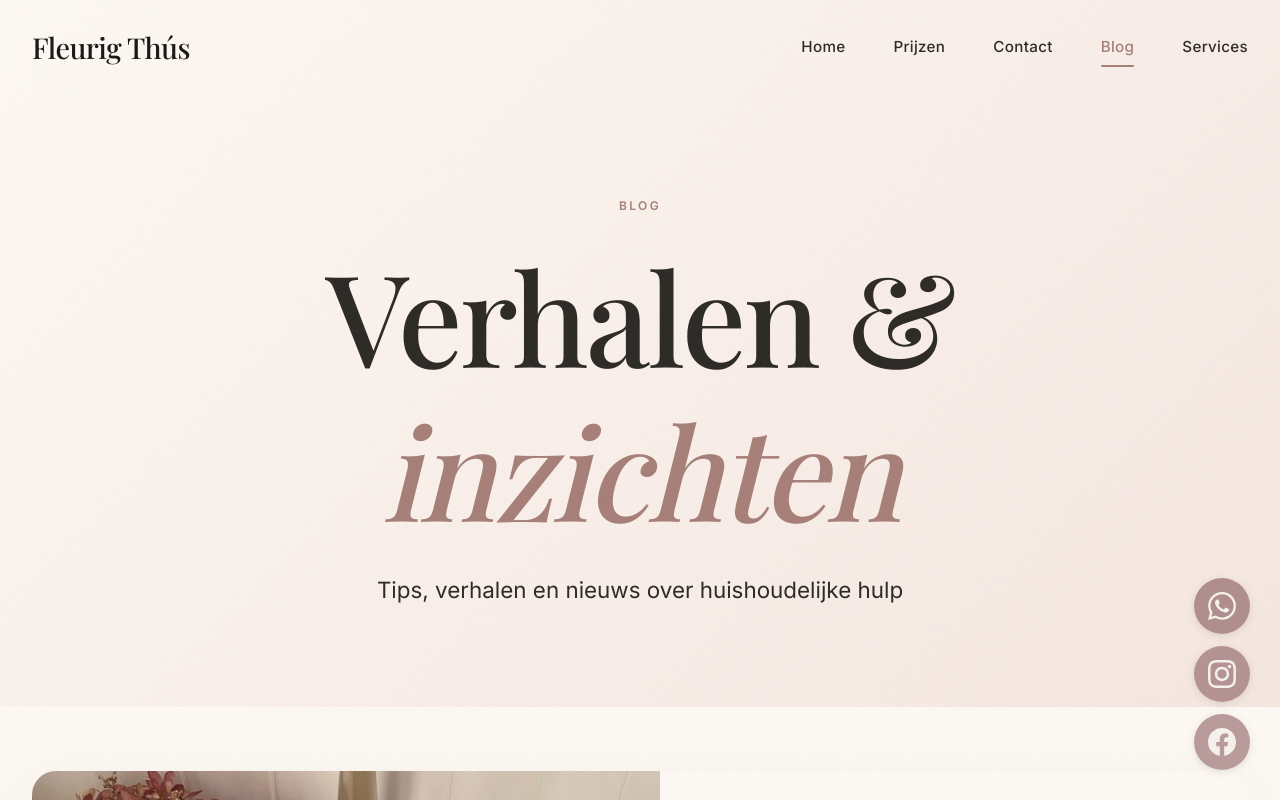
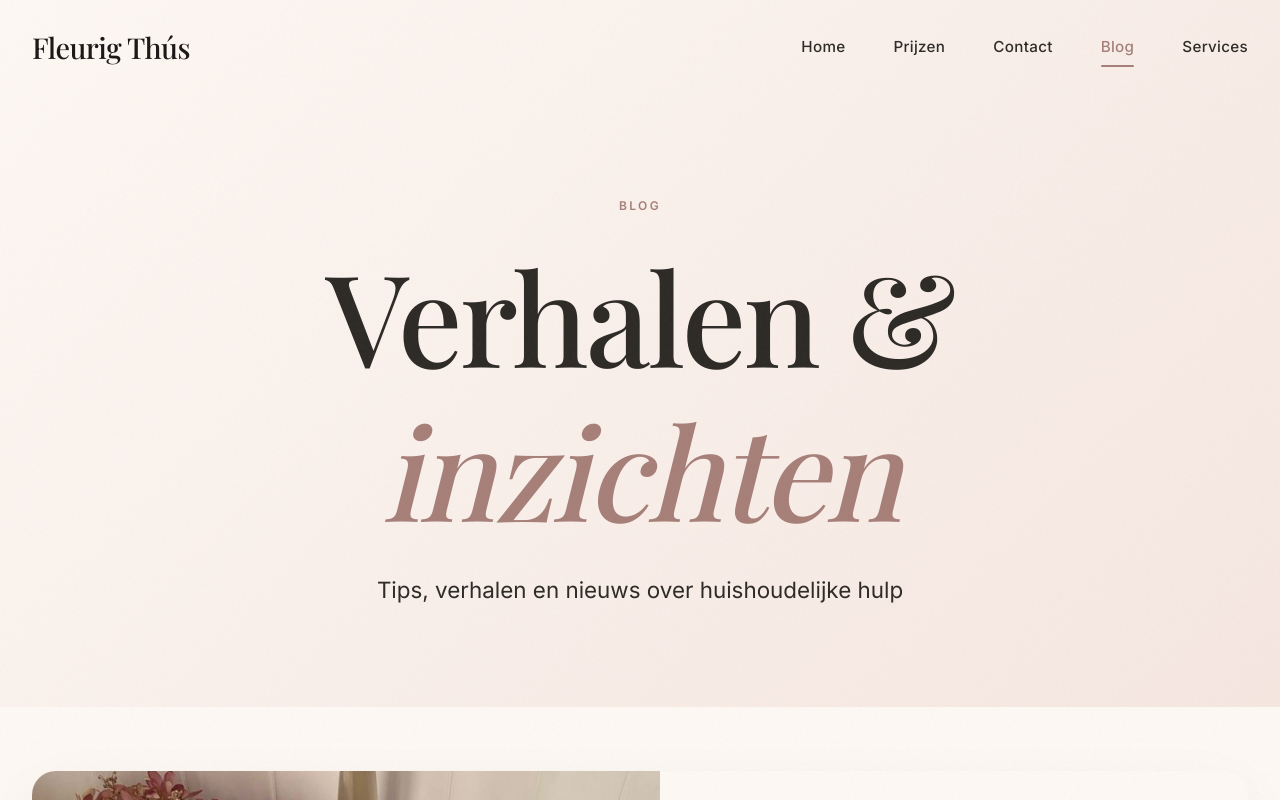
Before and after one commit to dice-pls7/fleurigthus, a Next.js app: page /blog in a window 1280 px wide. Shown: the top 800 px of the page. Built offline with nearby package versions, Linux system fonts and the light colour scheme; a web font is replaced by a local one.

Commit message:
social buttons niet meer bij blog pagina (conditionalsocialbuttons)

```diff
--- a/src/app/layout.tsx
+++ b/src/app/layout.tsx
@@ -10,6 +10,7 @@ import CustomCursor from '@/components/CustomCursor'
 import SocialButtons from '@/components/SocialButtons'
 import { PageTransitionProvider } from '@/components/PageTransition'
 import { Analytics } from '@vercel/analytics/next'
+import ConditionalSocialButtons from '@/components/ConditionalSocialButtons'
 
 export const metadata: Metadata = {
   title: 'Fleurig Thús - Huishoudelijke hulp met een hart | Leeuwarden | Friesland',
@@ -43,7 +44,7 @@ export default function RootLayout({
           <div className="grain-overlay" />
           <CustomCursor />
           <Navigation />
-          <SocialButtons />
+          <ConditionalSocialButtons />
           <main>
             <PageTransitionProvider>
               {children}
--- /dev/null
+++ b/src/components/ConditionalSocialButtons.tsx
@@ -0,0 +1,17 @@
+'use client'
+
+import { usePathname } from 'next/navigation'
+import SocialButtons from './SocialButtons'
+
+export default function ConditionalSocialButtons() {
+  const pathname = usePathname()
+
+  // Hide social buttons on blog pages
+  const isBlogPage = pathname?.startsWith('/blog')
+
+  if (isBlogPage) {
+    return null
+  }
+
+  return <SocialButtons />
+}
```
